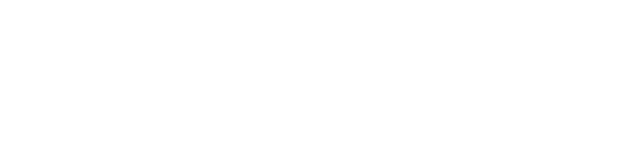
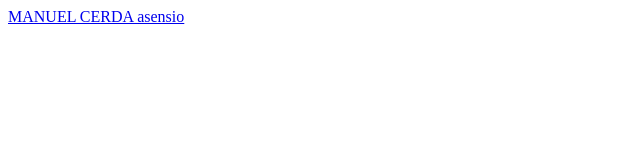
Before and after one commit to Manjuc44/Conflicto1, a plain HTML site: page index.html in a window 1280 px wide. Shown: the whole page, without its empty margins (0-640 px from the left). Drawn offline with Linux system fonts and the light colour scheme.

Commit message:
HTML LINK WEB MANU

```diff
--- a/index.html
+++ b/index.html
@@ -1,10 +1,9 @@
 <!DOCTYPE html>
 <html>
 <head>
-
+ <meta charset="utf-8">
 	<title> </title>
 </head>
 <body>
-
-</body>
+	<a href="https://twitter.com/?lang=es"> MANUEL CERDA asensio </body>
 </html>
```
